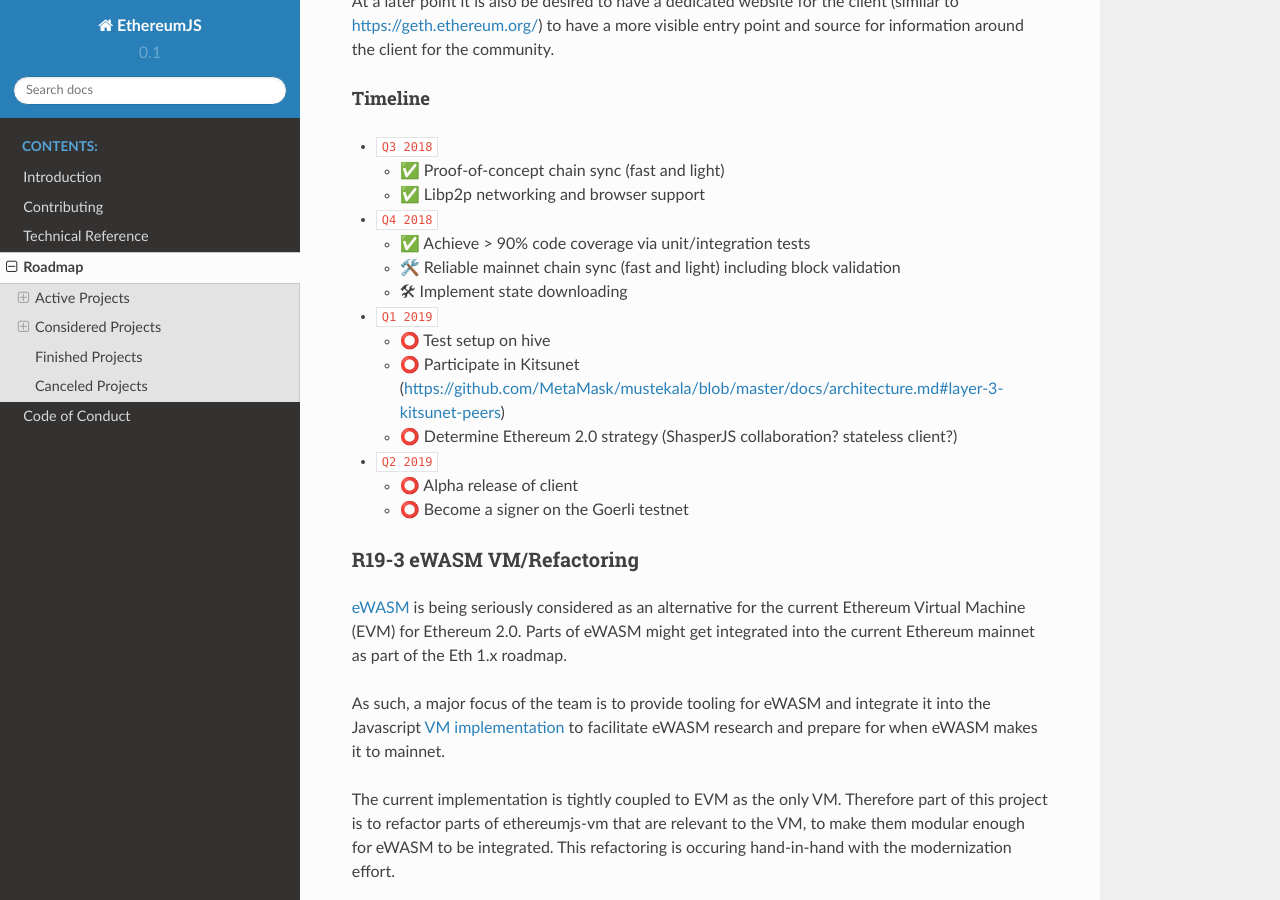
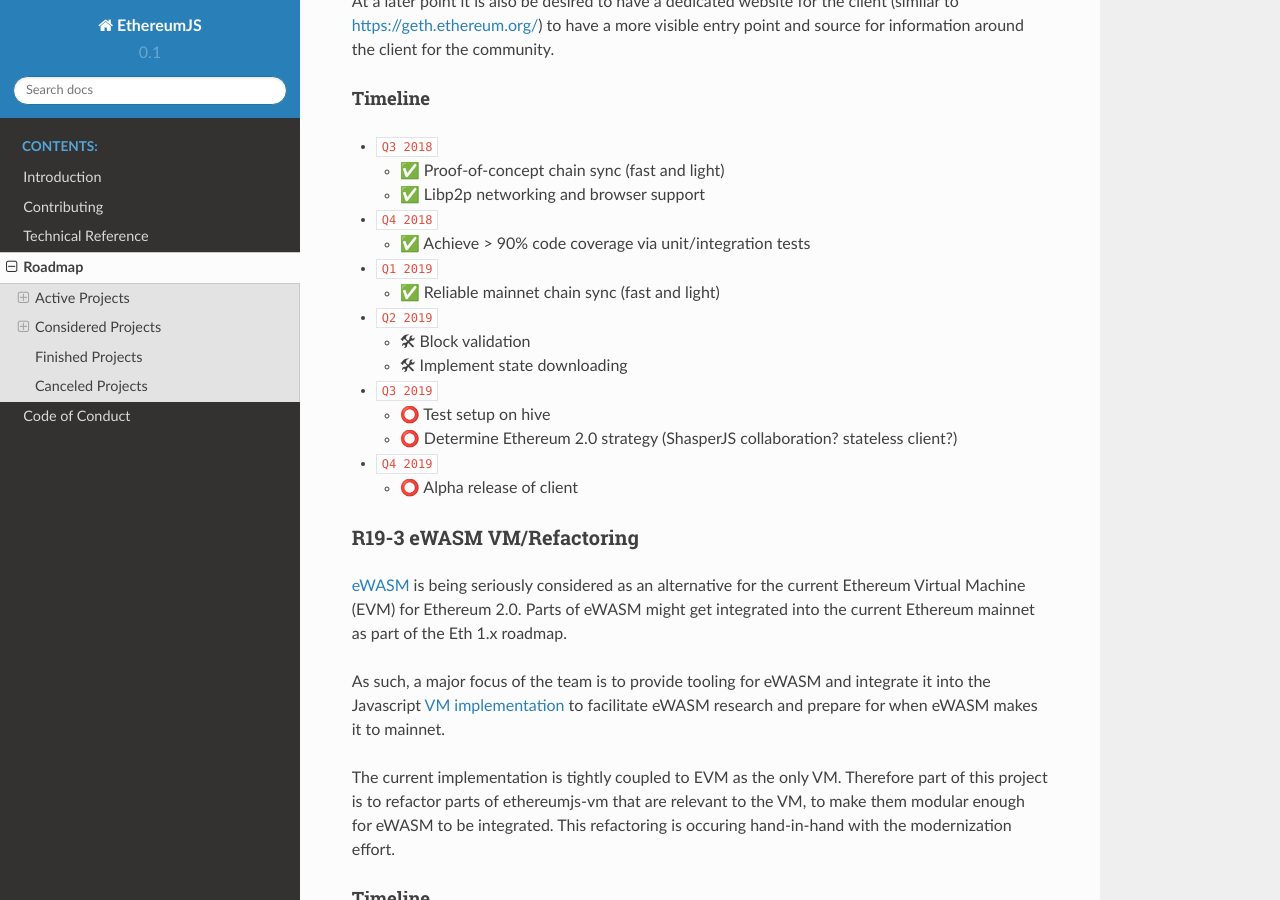
Before and after one commit to ethereumjs/organization, a Sphinx documentation site: the page built from docs/roadmap.rst, in a window 1280 px wide and 900 px high, scrolled down 1754 px. Built offline with Sphinx 7.4.7 and the Read the Docs theme 2.0.0, drawn with Linux system fonts in a browser that asks for light colours.

Commit message:
Update client roadmap

```diff
--- a/docs/roadmap.rst
+++ b/docs/roadmap.rst
@@ -108,19 +108,24 @@
 - ``Q4 2018``
 
   - ✅ Achieve > 90% code coverage via unit/integration tests
-  - 🛠️ Reliable mainnet chain sync (fast and light) including block validation
-  - 🛠 Implement state downloading
 
 - ``Q1 2019``
 
-  - ⭕ Test setup on hive
-  - ⭕ Participate in Kitsunet (https://github.com/MetaMask/mustekala/blob/master/docs/architecture.md#layer-3-kitsunet-peers)
-  - ⭕ Determine Ethereum 2.0 strategy (ShasperJS collaboration? stateless client?)
+  - ✅️ Reliable mainnet chain sync (fast and light)
 
 - ``Q2 2019``
 
+  - 🛠 Block validation
+  - 🛠 Implement state downloading
+
+- ``Q3 2019``
+
+  - ⭕ Test setup on hive
+  - ⭕ Determine Ethereum 2.0 strategy (ShasperJS collaboration? stateless client?)
+
+- ``Q4 2019``
+
   - ⭕ Alpha release of client
-  - ⭕ Become a signer on the Goerli testnet
 
 
 .. _roadmap_r193_ewasm_vm:
```
